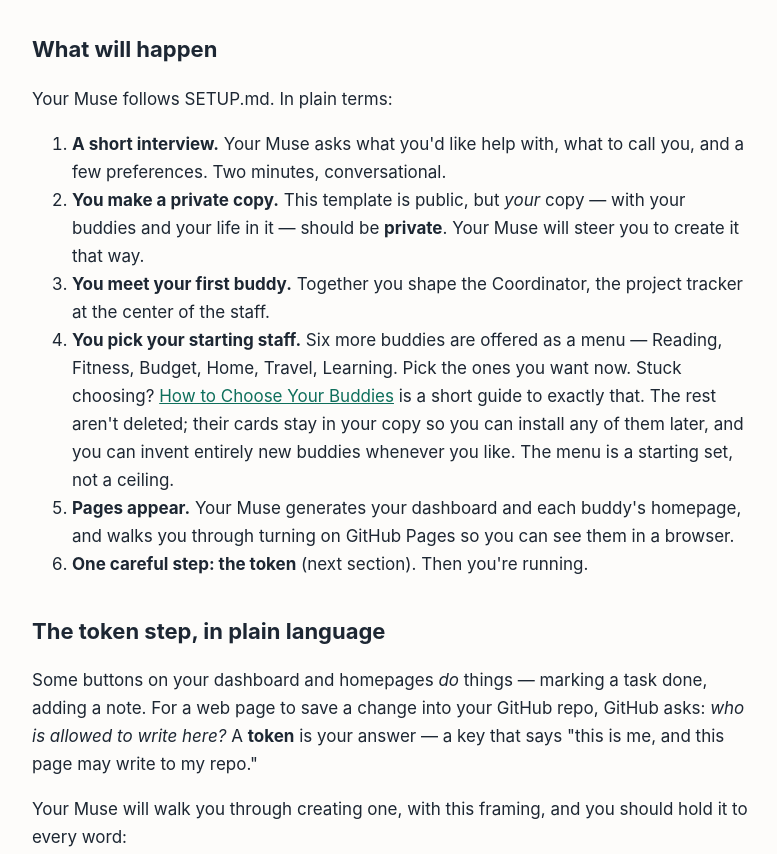
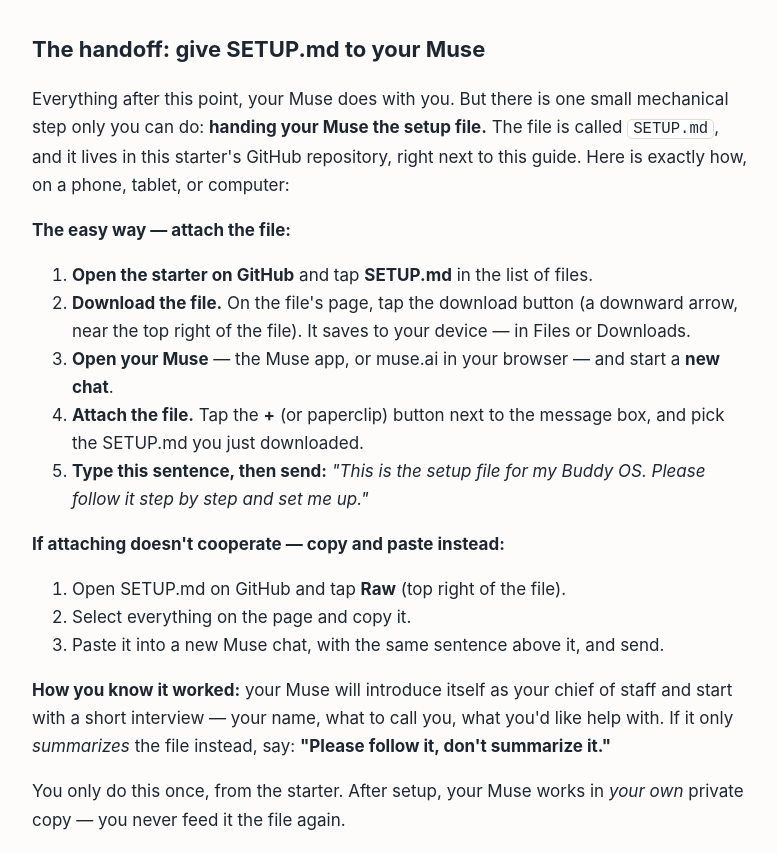
Before and after one commit to davedellaquila/buddy-os-starter, a plain HTML site: page start-here.html in a window 1280 px wide. Shown: the part 1727-2581 px from the top of the page, without its empty margins (250-1027 px from the left). Drawn offline with Linux system fonts and the light colour scheme.

Commit message:
START-HERE: add the exact handoff steps — how to give SETUP.md to your Muse (attach or copy-paste), the sentence to send, and how to know it worked; README step 2 points at them. From Nan's first-tester run, Nov 24: the guide explained what would happen but never said how the file physically reaches her Muse.

```diff
--- a/start-here.html
+++ b/start-here.html
@@ -92,6 +92,39 @@ they'd need and don't:</p>
   decisions.</li>
 <li><strong>No credit card beyond the Muse plan.</strong> Free tiers carry the rest.</li>
 </ul>
+<h2>The handoff: give SETUP.md to your Muse</h2>
+<p>Everything after this point, your Muse does with you. But there is one
+small mechanical step only you can do: <strong>handing your Muse the setup
+file.</strong> The file is called <code>SETUP.md</code>, and it lives in this starter's
+GitHub repository, right next to this guide. Here is exactly how, on a
+phone, tablet, or computer:</p>
+<p><strong>The easy way — attach the file:</strong></p>
+<ol>
+<li><strong>Open the starter on GitHub</strong> and tap <strong>SETUP.md</strong> in the list of
+   files.</li>
+<li><strong>Download the file.</strong> On the file's page, tap the download button (a
+   downward arrow, near the top right of the file). It saves to your
+   device — in Files or Downloads.</li>
+<li><strong>Open your Muse</strong> — the Muse app, or muse.ai in your browser —
+   and start a <strong>new chat</strong>.</li>
+<li><strong>Attach the file.</strong> Tap the <strong>+</strong> (or paperclip) button next to the
+   message box, and pick the SETUP.md you just downloaded.</li>
+<li><strong>Type this sentence, then send:</strong> <em>"This is the setup file for my
+   Buddy OS. Please follow it step by step and set me up."</em></li>
+</ol>
+<p><strong>If attaching doesn't cooperate — copy and paste instead:</strong></p>
+<ol>
+<li>Open SETUP.md on GitHub and tap <strong>Raw</strong> (top right of the file).</li>
+<li>Select everything on the page and copy it.</li>
+<li>Paste it into a new Muse chat, with the same sentence above it, and
+   send.</li>
+</ol>
+<p><strong>How you know it worked:</strong> your Muse will introduce itself as your
+chief of staff and start with a short interview — your name, what to
+call you, what you'd like help with. If it only <em>summarizes</em> the file
+instead, say: <strong>"Please follow it, don't summarize it."</strong></p>
+<p>You only do this once, from the starter. After setup, your Muse works
+in <em>your own</em> private copy — you never feed it the file again.</p>
 <h2>What will happen</h2>
 <p>Your Muse follows SETUP.md. In plain terms:</p>
 <ol>
```
Also changed, not shown: 2 other files.
